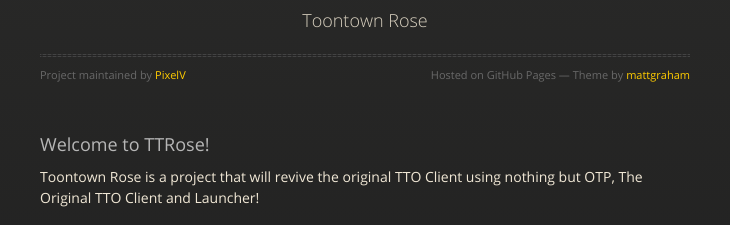
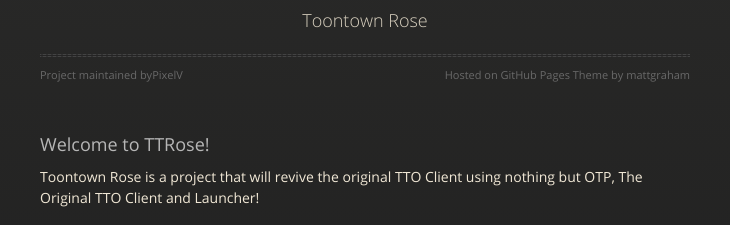
Before and after one commit to PixelV/toontownrose, a plain HTML site: page index.html in a window 1280 px wide. Shown: the part 139-364 px from the top of the page, 275-1005 px from the left. Drawn offline with nearby package versions, Linux system fonts and the light colour scheme.

Commit message:
Update index.html

```diff
--- a/index.html
+++ b/index.html
@@ -34,8 +34,8 @@
           <h1>Toontown Rose</h1>
           <p>Toontown Rose</p>
           <hr>
-          <span class="credits left">Project maintained by <a href="https://github.com/PixelV">PixelV</a></span>
-          <span class="credits right">Hosted on GitHub Pages &mdash; Theme by <a href="https://twitter.com/michigangraham">mattgraham</a></span>
+          <span class="credits left">Project maintained byPixelV</a></span>
+          <span class="credits right">Hosted on GitHub Pages Theme by mattgraham</a></span>
         </div>
 
         <h3>
```
